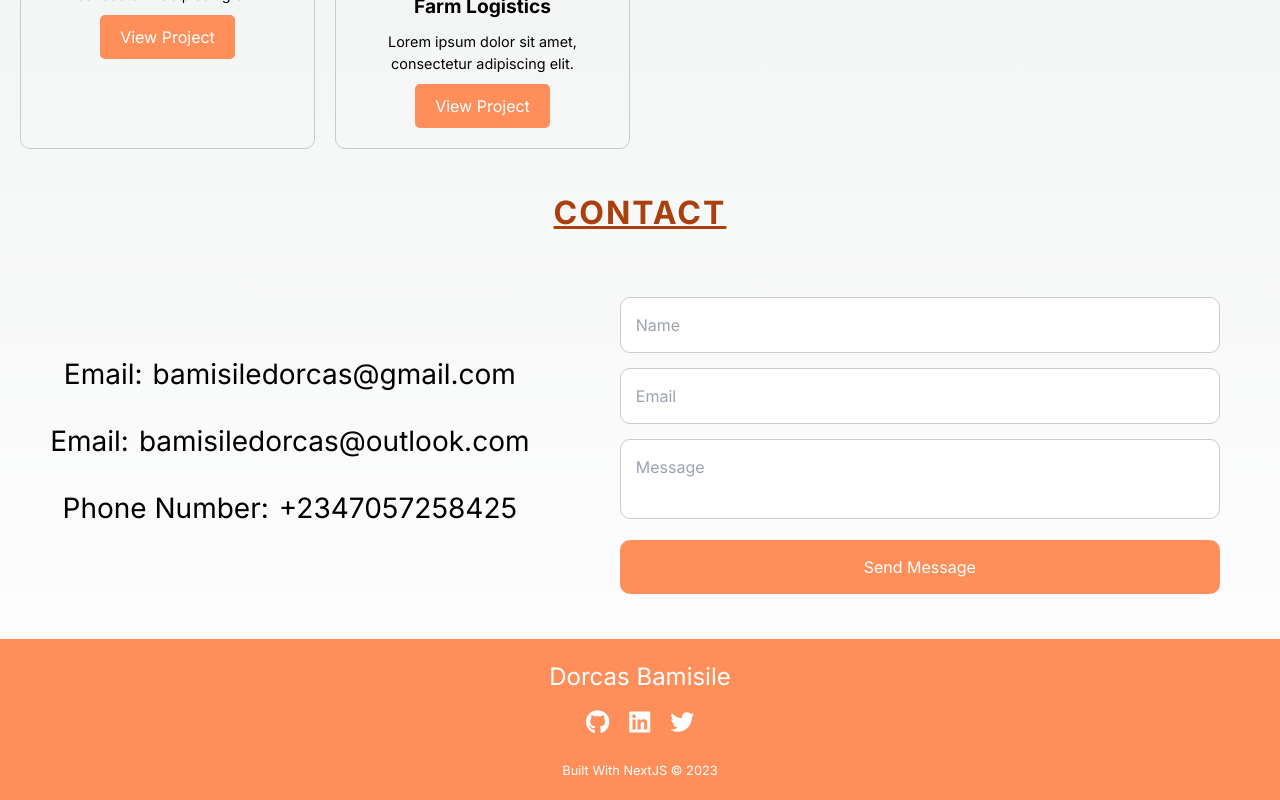
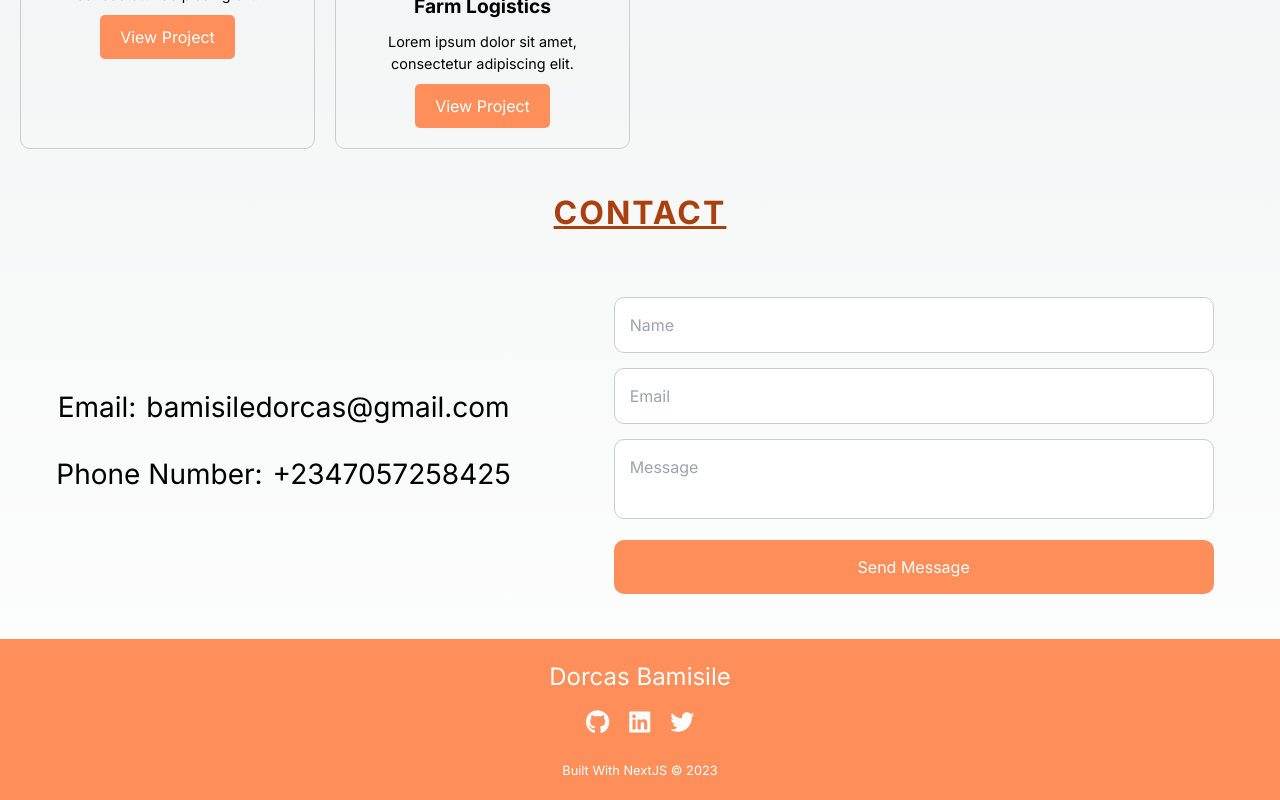
Before and after one commit to Dorcas-BD/pwa, a Next.js app: page / in a window 1280 px wide. Shown: the part 2147-2947 px from the top of the page. Built offline with nearby package versions, Linux system fonts and the light colour scheme.

Commit message:
Contact component

```diff
--- a/pages/contacts/page.tsx
+++ b/pages/contacts/page.tsx
@@ -1,26 +1,32 @@
-const Contacts = () => {
+import React from "react";
+
+interface Contact {
+  title: string;
+  value: string;
+  icon?: string;
+}
+
+const Contacts: React.FC = () => {
+  const contactData: Contact[] = [
+    {
+      title: "Email:",
+      value: "bamisiledorcas@gmail.com",
+    },
+    {
+      title: "Phone Number:",
+      value: "+2347057258425",
+    },
+  ];
+
   return (
     <section className="contact section" id="contact">
       <h2 className="section-title">Contact</h2>
       <div className="contact__container">
         <div className="contact__data">
-          {[
-            {
-              title: "Email:",
-              description: "bamisiledorcas@gmail.com",
-            },
-            {
-              title: "Email:",
-              description: "bamisiledorcas@outlook.com",
-            },
-            {
-              title: "Phone Number:",
-              description: "+2347057258425",
-            },
-          ].map((item, index) => (
+          {contactData.map((item, index) => (
             <div key={index} className="contact__information">
               <h3 className="contact__subtitle">{item.title}</h3>
-              <span className="contact__description">{item.description}</span>
+              <span className="contact__description">{item.value}</span>
             </div>
           ))}
         </div>
```
